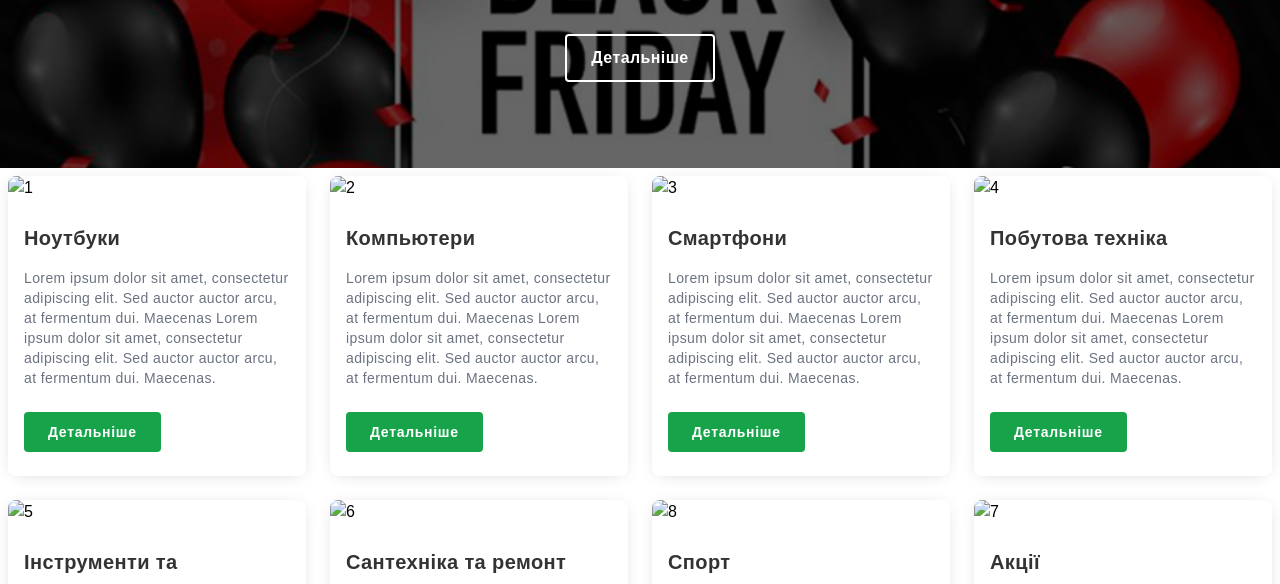
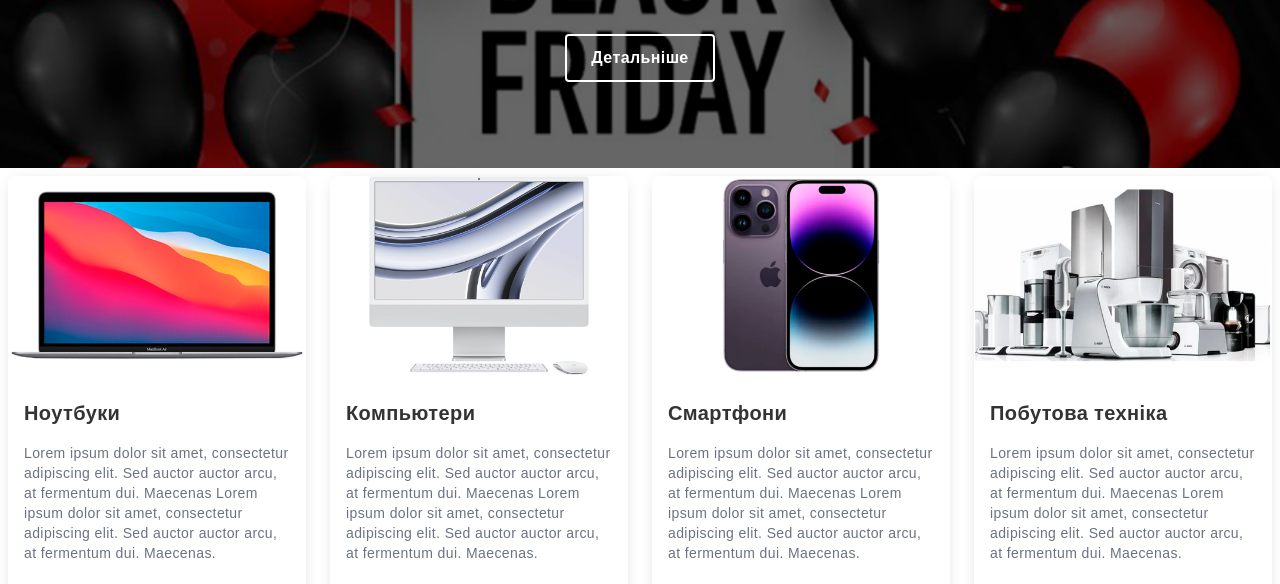
Before and after one commit to Andrew5-Dev/hw15, a website: page index.html in a window 1280 px wide. Shown: the part 330-914 px from the top of the page. Drawn offline with Linux system fonts and the light colour scheme; the site is published under a folder, as on GitHub Pages, so addresses that start at the root find nothing.

Commit message:
first commit

```diff
--- a/index.html
+++ b/index.html
@@ -87,7 +87,7 @@
   <div class='p-2 grid md:grid-cols-2 lg:grid-cols-3 xl:grid-cols-4 gap-6 m-auto'>
 
     <div class="bg-white shadow-[0_2px_18px_-6px_rgba(0,0,0,0.2)] w-full max-w-sm rounded-lg overflow-hidden mx-auto font-[sans-serif] ">
-      <img src="/assets/images/1.png" alt="1">
+      <img src="assets/images/1.png" alt="1">
       <div class="px-4 py-6">
         <h3 class="text-[#333] text-xl font-bold">Ноутбуки</h3>
         <p class="mt-4 text-sm text-gray-500">Lorem ipsum dolor sit amet, consectetur adipiscing elit. Sed auctor auctor
@@ -103,7 +103,7 @@
     </div>
 
     <div class="bg-white shadow-[0_2px_18px_-6px_rgba(0,0,0,0.2)] w-full max-w-sm rounded-lg overflow-hidden mx-auto font-[sans-serif] ">
-      <img src="/assets/images/2.png" alt="2">
+      <img src="assets/images/2.png" alt="2">
       <div class="px-4 py-6">
         <h3 class="text-[#333] text-xl font-bold">Компьютери</h3>
         <p class="mt-4 text-sm text-gray-500">Lorem ipsum dolor sit amet, consectetur adipiscing elit. Sed auctor auctor
@@ -119,7 +119,7 @@
     </div>
 
     <div class="bg-white shadow-[0_2px_18px_-6px_rgba(0,0,0,0.2)] w-full max-w-sm rounded-lg overflow-hidden mx-auto font-[sans-serif] ">
-      <img src="/assets/images/3.png" alt="3">
+      <img src="assets/images/3.png" alt="3">
       <div class="px-4 py-6">
         <h3 class="text-[#333] text-xl font-bold">Смартфони</h3>
         <p class="mt-4 text-sm text-gray-500">Lorem ipsum dolor sit amet, consectetur adipiscing elit. Sed auctor auctor
@@ -135,7 +135,7 @@
     </div>
 
     <div class="bg-white shadow-[0_2px_18px_-6px_rgba(0,0,0,0.2)] w-full max-w-sm rounded-lg overflow-hidden mx-auto font-[sans-serif] ">
-      <img src="/assets/images/4.png" alt="4">
+      <img src="assets/images/4.png" alt="4">
       <div class="px-4 py-6">
         <h3 class="text-[#333] text-xl font-bold">Побутова
           техніка</h3>
@@ -152,7 +152,7 @@
     </div>
 
     <div class="bg-white shadow-[0_2px_18px_-6px_rgba(0,0,0,0.2)] w-full max-w-sm rounded-lg overflow-hidden mx-auto font-[sans-serif] ">
-      <img src="/assets/images/5.png" alt="5">
+      <img src="assets/images/5.png" alt="5">
       <div class="px-4 py-6">
         <h3 class="text-[#333] text-xl font-bold">Інструменти
           та автотовари</h3>
@@ -169,7 +169,7 @@
     </div>
 
     <div class="bg-white shadow-[0_2px_18px_-6px_rgba(0,0,0,0.2)] w-full max-w-sm rounded-lg overflow-hidden mx-auto font-[sans-serif] ">
-      <img src="/assets/images/6.png" alt="6">
+      <img src="assets/images/6.png" alt="6">
       <div class="px-4 py-6">
         <h3 class="text-[#333] text-xl font-bold">Сантехніка
           та ремонт</h3>
@@ -186,7 +186,7 @@
     </div>
 
     <div class="bg-white shadow-[0_2px_18px_-6px_rgba(0,0,0,0.2)] w-full max-w-sm rounded-lg overflow-hidden mx-auto font-[sans-serif] ">
-      <img src="/assets/images/8.png" alt="8">
+      <img src="assets/images/8.png" alt="8">
       <div class="px-4 py-6">
         <h3 class="text-[#333] text-xl font-bold">Спорт</h3>
         <p class="mt-4 text-sm text-gray-500">Lorem ipsum dolor sit amet, consectetur adipiscing elit. Sed auctor auctor
@@ -202,7 +202,7 @@
     </div>
 
     <div class="bg-white shadow-[0_2px_18px_-6px_rgba(0,0,0,0.2)] w-full max-w-sm rounded-lg overflow-hidden mx-auto font-[sans-serif] ">
-      <img src="/assets/images/7.png" alt="7">
+      <img src="assets/images/7.png" alt="7">
       <div class="px-4 py-6">
         <h3 class="text-[#333] text-xl font-bold">Акції</h3>
         <p class="mt-4 text-sm text-gray-500">Lorem ipsum dolor sit amet, consectetur adipiscing elit. Sed auctor auctor
```
